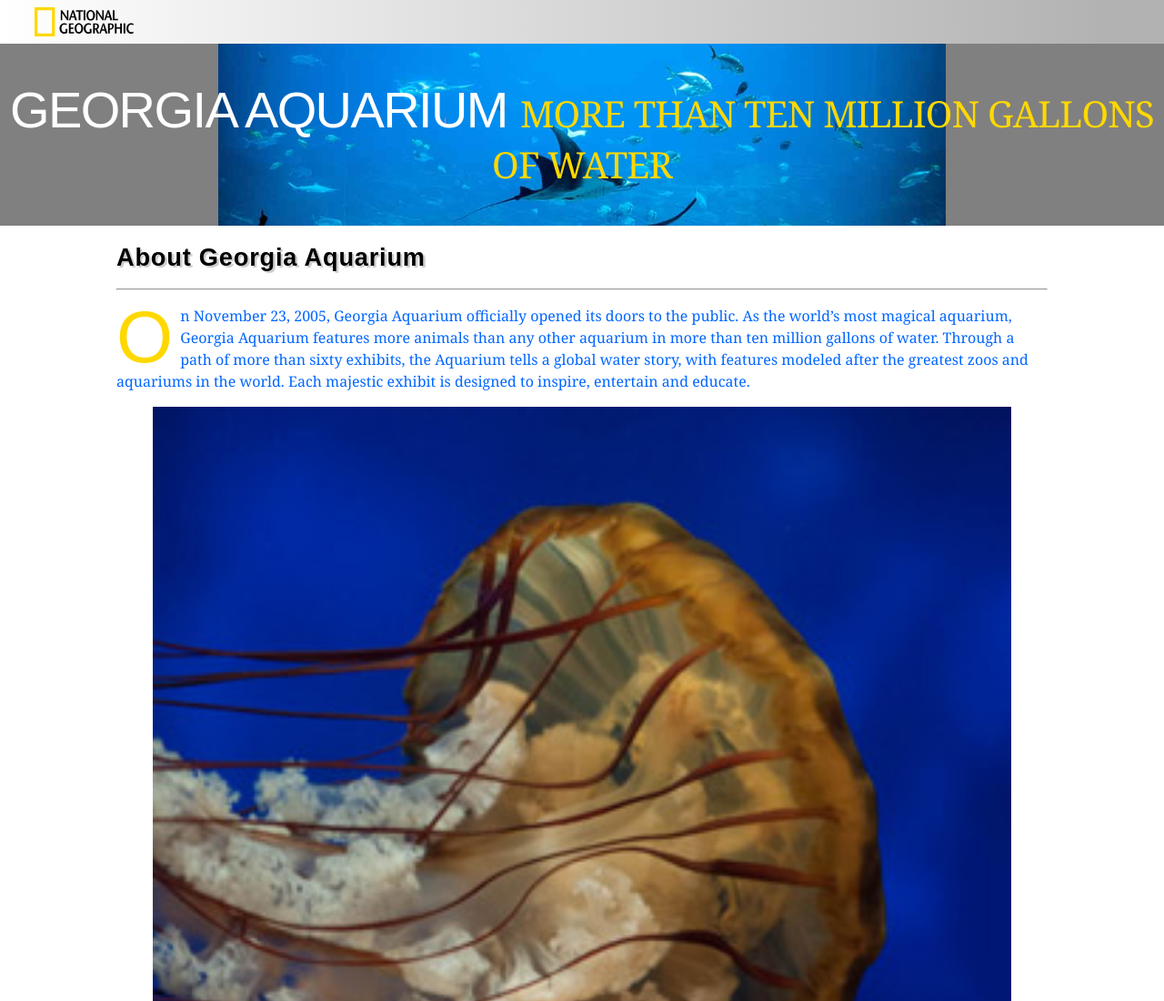
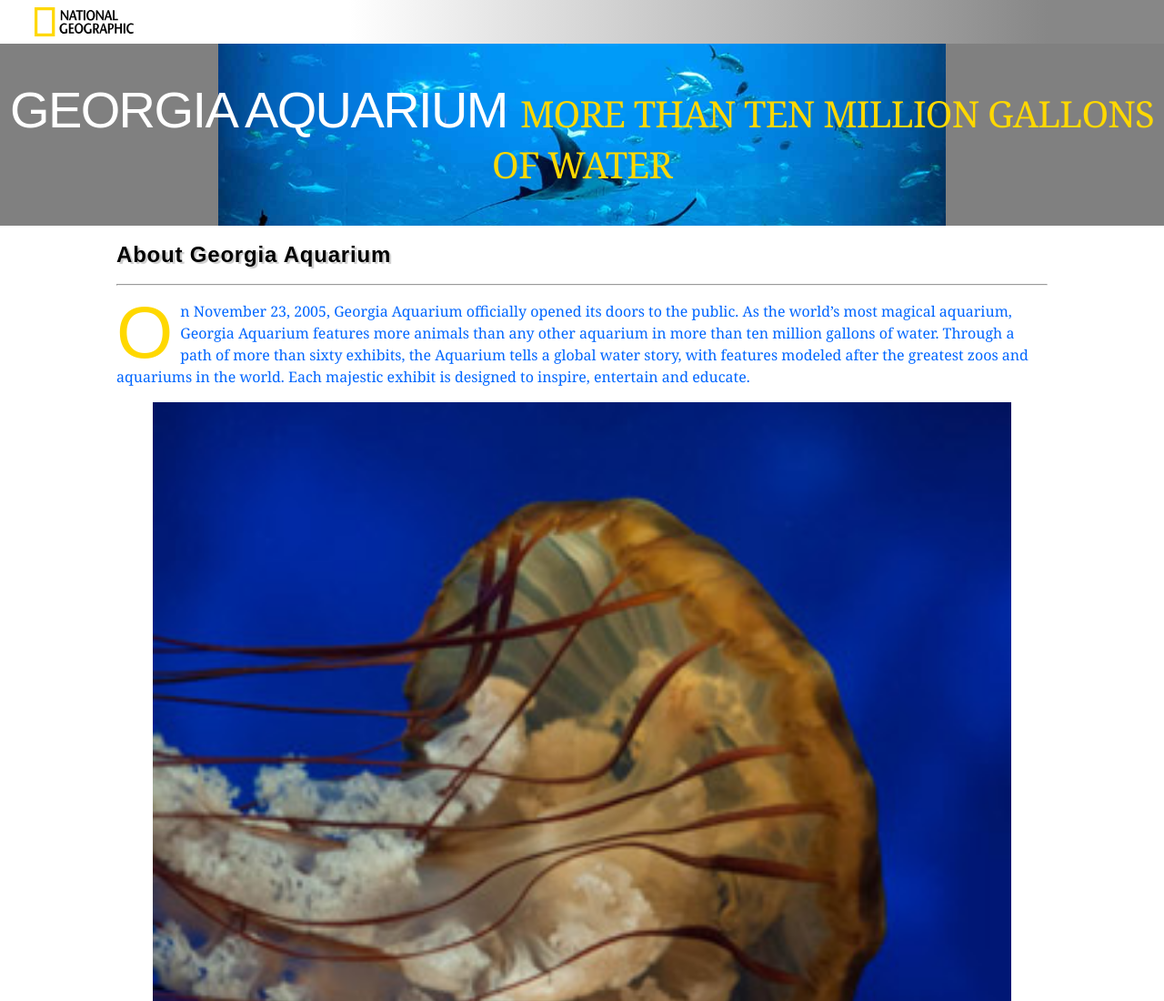
Before and after one commit to shyronn/assignment1, a plain HTML site: page index.html in a window 1280 px wide. Shown: the top 1100 px of the page at 91% size. Drawn offline with Linux system fonts and the light colour scheme.

Commit message:
Headline h2

```diff
--- a/css/general.css
+++ b/css/general.css
@@ -35,7 +35,7 @@ body {
 
 header {
     overflow: hidden;
-    background-image:linear-gradient(90deg, white, #B2B2B2  95%);
+    background-image:linear-gradient(90deg, white 30%, #878787 90%);
     background-color: white;
 }
 
@@ -75,8 +75,8 @@ h1 span {
 
 h2 {
     color: black;
-    font-size: 1.7rem;
-    font-family:Arial, "Helvetica Neue", Helvetica, sans-serif;
+    font-size: 1.5rem;
+    font-family: Arial, "Helvetica Neue", Helvetica, sans-serif;
     letter-spacing: +.05rem;
     text-shadow: .15rem .1rem .05rem rgba(0, 0, 0, .2);
 }
```
